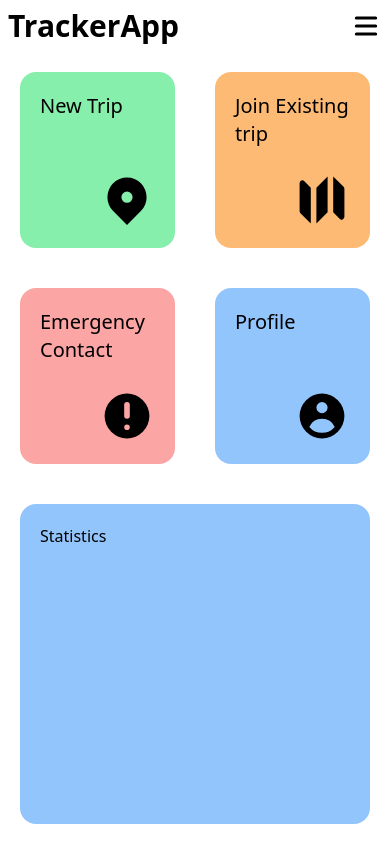
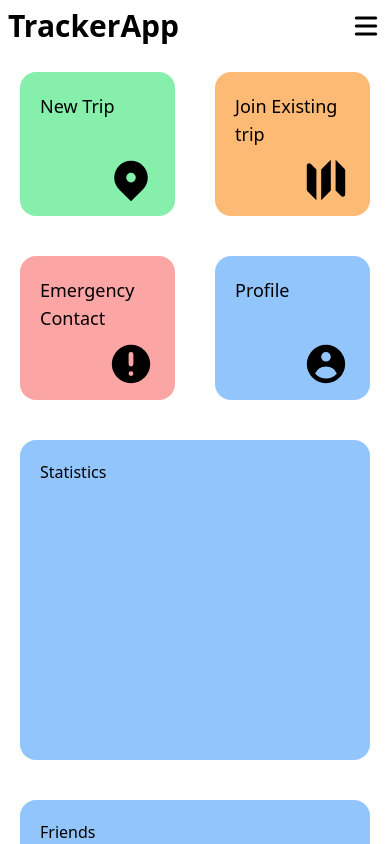
Before and after one commit to sethkabir/Tracker.io, a React (Create React App) app in the folder src/frontend/: page /dashboard/home in a window 390 px wide. Shown: the top 844 px of the page. Built offline with nearby package versions, Linux system fonts and the light colour scheme; the HTML template or start-up script is replaced by a standard one.

Commit message:
modify frontend

```diff
--- a/src/frontend/src/Components/Home.js
+++ b/src/frontend/src/Components/Home.js
@@ -30,23 +30,23 @@ function Buttons() {
     <div className="flex flex-col sm:flex-row h-full basis-1/3">
       <div className="grow grid grid-cols-2  md:max-w-md">
         <Link to="/dashboard/mapPage">
-          <div className="bg-green-300 hover:bg-green-500 h-44 m-5 rounded-2xl p-5 hover:text-white flex flex-col relative">
-            <div className="text-xl">New Trip</div>
-            <LocationMarkerIcon className="h-14 w-14 absolute place-self-end mt-20 " />
+          <div className="bg-green-300 hover:bg-green-500 h-36 sm:h-44 m-5 rounded-2xl p-5 hover:text-white flex flex-col relative">
+            <div className="text-lg sm:text-xl">New Trip</div>
+            <LocationMarkerIcon className="sm:h-14 sm:w-14 h-12 w-12 absolute place-self-end mt-16 sm:mt-20  " />
           </div>
         </Link>
-        <div className="bg-orange-300 hover:bg-orange-500 h-44 m-5  rounded-2xl p-5 hover:text-white flex flex-col relative">
-          <div className="text-xl">Join Existing trip</div>
-          <MapIcon className="h-14 w-14 absolute place-self-end mt-20 " />
+        <div className="bg-orange-300 hover:bg-orange-500 h-36 sm:h-44 m-5  rounded-2xl p-5 hover:text-white flex flex-col relative">
+          <div className="text-lg sm:text-xl">Join Existing trip</div>
+          <MapIcon className="sm:h-14 sm:w-14 h-12 w-12 absolute place-self-end mt-16 sm:mt-20  " />
         </div>
-        <div className="bg-red-300 hover:bg-red-500 h-44 m-5 rounded-2xl p-5 hover:text-white flex flex-col relative">
-          <div className="text-xl">Emergency Contact</div>
-          <ExclamationCircleIcon className="h-14 w-14 absolute place-self-end mt-20 " />
+        <div className="bg-red-300 hover:bg-red-500 h-36 sm:h-44 m-5 rounded-2xl p-5 hover:text-white flex flex-col relative">
+          <div className="text-lg sm:text-xl">Emergency Contact</div>
+          <ExclamationCircleIcon className="sm:h-14 sm:w-14 h-12 w-12 absolute place-self-end mt-16 sm:mt-20  " />
         </div>
         <Link to="/dashboard/profile">
-          <div className="bg-blue-300 hover:bg-blue-500 h-44 m-5 rounded-2xl p-5 hover:text-white flex flex-col relative">
-            <div className="text-xl">Profile</div>
-            <UserCircleIcon className="h-14 w-14 absolute place-self-end mt-20 " />
+          <div className="bg-blue-300 hover:bg-blue-500 h-36 sm:h-44 m-5 rounded-2xl p-5 hover:text-white flex flex-col relative">
+            <div className="text-lg sm:text-xl">Profile</div>
+            <UserCircleIcon className="sm:h-14 sm:w-14 h-12 w-12 absolute place-self-end mt-16 sm:mt-20  " />
           </div>
         </Link>
       </div>
--- a/src/frontend/src/Components/Login.js
+++ b/src/frontend/src/Components/Login.js
@@ -23,7 +23,7 @@ function Login() {
     })
       .then((res) => {
         console.log(res);
-        // navigate("/dashboard/home");
+        navigate("/dashboard/home");
       })
       .catch((error) => {
         console.log(error.response);
--- a/src/frontend/src/Components/Navbar.js
+++ b/src/frontend/src/Components/Navbar.js
@@ -6,6 +6,7 @@ import {
   ExclamationCircleIcon,
   HomeIcon,
 } from "@heroicons/react/solid";
+import { LogoutIcon } from "@heroicons/react/outline";
 import { useState } from "react";
 import { Link } from "react-router-dom";
 
@@ -58,6 +59,14 @@ const Navbar = (props) => {
               </div>
             </Link>
           </div>
+          <div className="py-1">
+            <Link to="/auth/login">
+              <div className="group flex itme px-4 py-2 text-sm text-black hover:bg-blue-400 hover:text-white">
+                <LogoutIcon className="mr-3 h-5 w-5 text-gray-400 group-hover:text-white" />
+                Logout
+              </div>
+            </Link>
+          </div>
         </div>
       )}
     </div>
--- a/src/frontend/src/Components/Profile.js
+++ b/src/frontend/src/Components/Profile.js
@@ -15,27 +15,27 @@ function UserInfo() {
     <div className="">
       <span className="mx-8 mb-2  flex flex-col place-content-start space-y-1">
         <div>Name</div>
-        <input type="text" className="rounded-lg h-9 bg-slate-700" />
+        <div className="rounded-lg h-9 bg-slate-700"></div>
       </span>
 
       <span className="mx-8 mb-2  flex flex-col place-content-start space-y-1">
         <div>Email</div>
-        <input type="text" className="rounded-lg h-9 bg-slate-700" />
+        <div className="rounded-lg h-9 bg-slate-700"></div>
       </span>
 
       <span className="mx-8 mb-2  flex flex-col place-content-start space-y-1">
         <div>Contact</div>
-        <input type="text" className="rounded-lg h-9 bg-slate-700" />
+        <div className="rounded-lg h-9 bg-slate-700"></div>
       </span>
 
       <span className="mx-8 mb-2  flex flex-col place-content-start space-y-1">
         <div>Address</div>
-        <input type="text" className="rounded-lg h-9 bg-slate-700" />
+        <div className="rounded-lg h-9 bg-slate-700"></div>
       </span>
 
       <span className="mx-8 mb-2  flex flex-col place-content-start space-y-1">
         <div>Status</div>
-        <input type="text" className="rounded-lg h-9 bg-slate-700" />
+        <div className="rounded-lg h-9 bg-slate-700"></div>
       </span>
     </div>
   );
```
